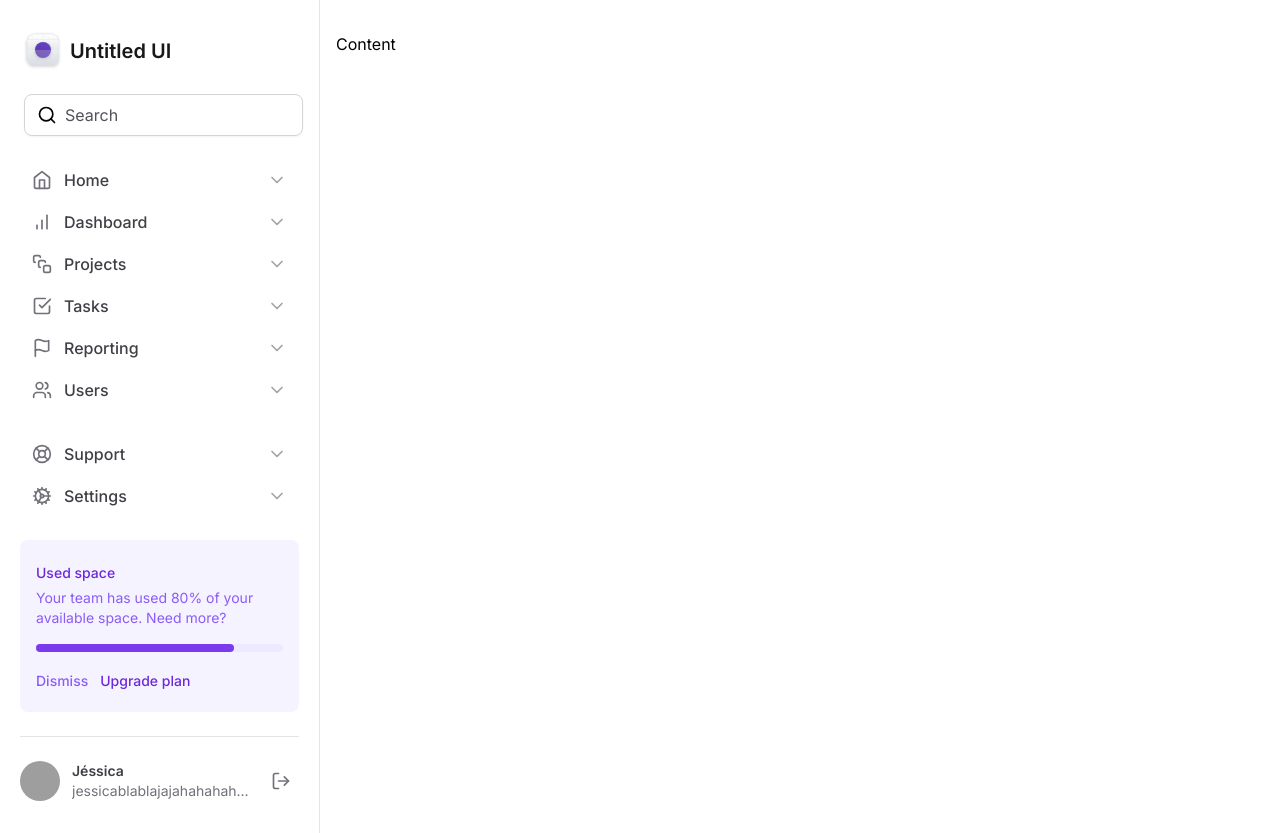
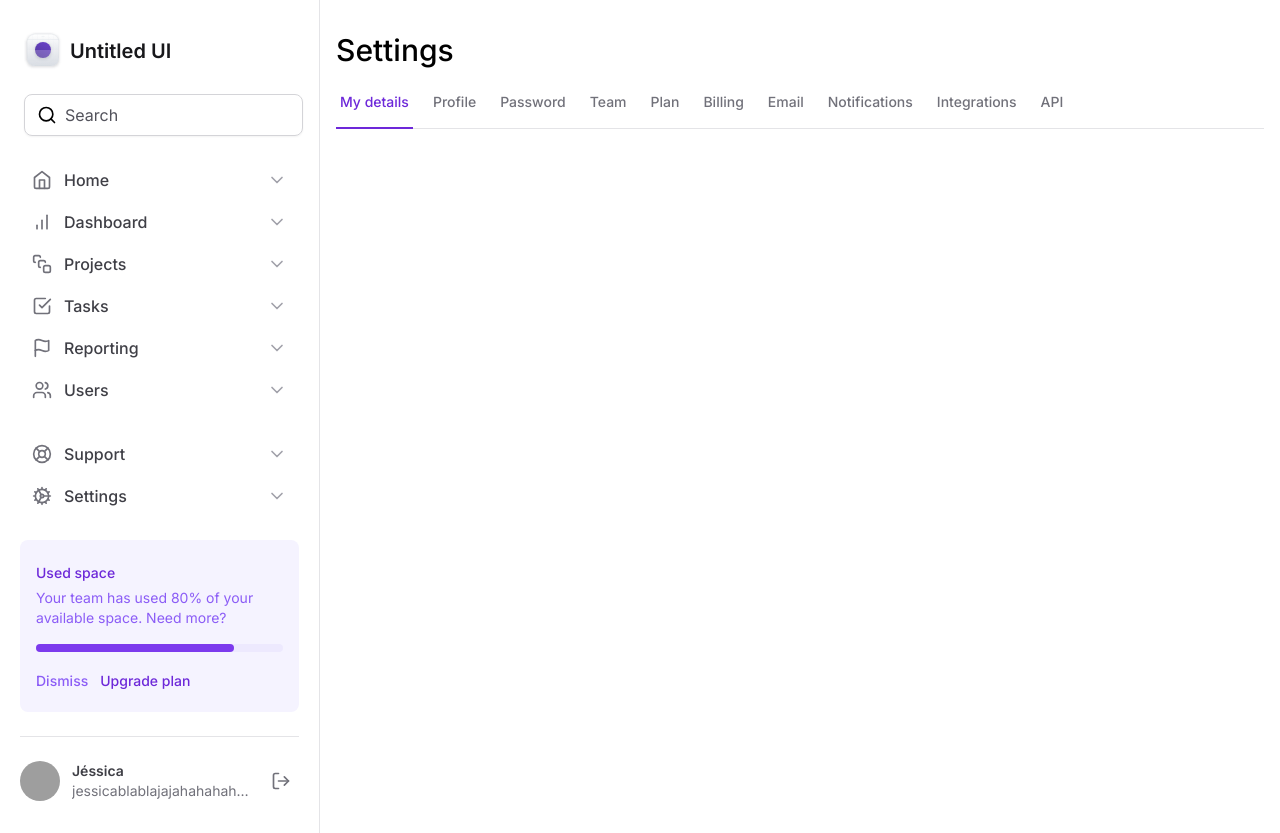
Before and after one commit to Jessica-Garcia/tailwind-next, a Next.js app: page / in a window 1280 px wide. Built offline with nearby package versions, Linux system fonts and the light colour scheme; grey boxes are pictures that could not be loaded.

Commit message:
create tabs

```diff
--- a/package.json
+++ b/package.json
@@ -9,6 +9,7 @@
     "lint": "next lint"
   },
   "dependencies": {
+    "@radix-ui/react-tabs": "^1.0.4",
     "@types/node": "20.4.9",
     "@types/react": "18.2.20",
     "@types/react-dom": "18.2.7",
--- a/src/app/layout.tsx
+++ b/src/app/layout.tsx
@@ -16,7 +16,7 @@
   children: React.ReactNode
 }) {
   return (
-    <html lang="en">
+    <html lang="en" className="antialiased">
       <body className={inter.className}>
         <div className="grid min-h-screen grid-cols-app">
           <Sidebar />
--- a/src/app/page.tsx
+++ b/src/app/page.tsx
@@ -1,3 +1,11 @@
+import { SettingsTabs } from '@/components/SettingsTabs'
+
 export default function Home() {
-  return <h1>Content</h1>
+  return (
+    <>
+      <h1 className="to-zinc-900 text-3xl font-medium">Settings</h1>
+
+      <SettingsTabs />
+    </>
+  )
 }
--- /dev/null
+++ b/src/components/SettingsTabs/TabItem.tsx
@@ -0,0 +1,24 @@
+'use client'
+
+import * as Tabs from '@radix-ui/react-tabs'
+
+export interface TabItemProps {
+  value: string
+  title: string
+  isSelected?: boolean
+}
+
+export function TabItem({ value, title, isSelected = false }: TabItemProps) {
+  return (
+    <Tabs.Trigger
+      value={value}
+      className="relative px-1 pb-4 text-sm font-medium text-zinc-500 hover:text-violet-700 data-[state=active]:text-violet-700"
+    >
+      <span>{title}</span>
+
+      {isSelected && (
+        <div className="absolute -bottom-px left-0 right-0 h-0.5 bg-violet-700" />
+      )}
+    </Tabs.Trigger>
+  )
+}
--- /dev/null
+++ b/src/components/SettingsTabs/index.tsx
@@ -0,0 +1,54 @@
+'use client'
+
+import * as Tabs from '@radix-ui/react-tabs'
+import { TabItem } from './TabItem'
+import { useState } from 'react'
+
+export function SettingsTabs() {
+  const [currentTab, setCurrentTab] = useState('tab1')
+
+  return (
+    <Tabs.Root value={currentTab} onValueChange={setCurrentTab}>
+      <Tabs.List className="mt-6 flex w-full items-center gap-4 border-b border-zinc-200">
+        <TabItem
+          value="tab1"
+          title="My details"
+          isSelected={currentTab === 'tab1'}
+        />
+        <TabItem
+          value="tab2"
+          title="Profile"
+          isSelected={currentTab === 'tab2'}
+        />
+        <TabItem
+          value="tab3"
+          title="Password"
+          isSelected={currentTab === 'tab3'}
+        />
+        <TabItem value="tab4" title="Team" isSelected={currentTab === 'tab4'} />
+        <TabItem value="tab5" title="Plan" isSelected={currentTab === 'tab5'} />
+        <TabItem
+          value="tab6"
+          title="Billing"
+          isSelected={currentTab === 'tab6'}
+        />
+        <TabItem
+          value="tab7"
+          title="Email"
+          isSelected={currentTab === 'tab7'}
+        />
+        <TabItem
+          value="tab8"
+          title="Notifications"
+          isSelected={currentTab === 'tab8'}
+        />
+        <TabItem
+          value="tab9"
+          title="Integrations"
+          isSelected={currentTab === 'tab9'}
+        />
+        <TabItem value="tab9" title="API" isSelected={currentTab === 'tab9'} />
+      </Tabs.List>
+    </Tabs.Root>
+  )
+}
```
Also changed, not shown: 1 other file (tests, documents, lock files or other folders).
